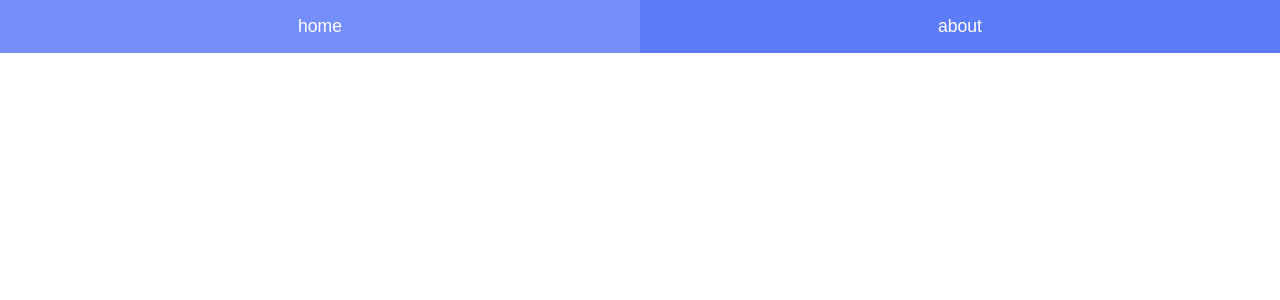
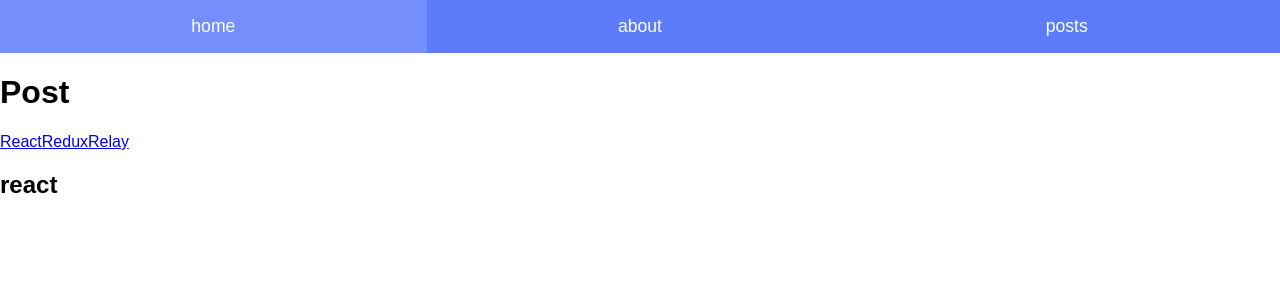
Before and after one commit to ygnoh/route-tutorial, a React (Create React App) app: page /posts/react in a window 1280 px wide. Shown: the top 300 px of the page. Built offline with nearby package versions, Linux system fonts and the light colour scheme.

Commit message:
posts component 내부에 route 추가 생성

```diff
--- a/src/App.js
+++ b/src/App.js
@@ -1,9 +1,10 @@
 import React from "react";
 import {BrowserRouter as Router, Route} from "react-router-dom";
 
+import Header from "./components/Header";
 import Home from "./routes/Home";
 import About from "./routes/About";
-import Header from "./components/Header";
+import Posts from "./routes/Posts";
 
 const App = () => {
 	return (
@@ -12,6 +13,7 @@
 				<Header />
 				<Route exact path="/" component={Home} />
 				<Route path="/about/:username" component={About} />
+				<Route path="/posts" component={Posts} />
 			</div>
 		</Router>
 	);
--- a/src/components/Header.js
+++ b/src/components/Header.js
@@ -7,6 +7,7 @@
         <div className="header">
             <Link className="item" to="/">home</Link>
             <Link className="item" to="/about">about</Link>
+            <Link className="item" to="/posts">posts</Link>
         </div>
     );
 };
--- a/src/routes/About.js
+++ b/src/routes/About.js
@@ -3,9 +3,10 @@
 const About = ({match}) => {
     return (
         <div>
+            {console.log(match)}
             {match.params.username}'s
         </div>
-    )
+    );
 };
 
 export default About
--- /dev/null
+++ b/src/routes/Posts.js
@@ -0,0 +1,24 @@
+import React from "react";
+import { Route, Link } from "react-router-dom";
+
+const Post = ({match}) => {
+    return (
+        <h2>
+            {match.params.title}
+        </h2>
+    )
+}
+
+const Posts = () => {
+    return (
+        <div>
+            <h1>Post</h1>
+            <Link to="/posts/react">React</Link>
+            <Link to="/posts/redux">Redux</Link>
+            <Link to="/posts/relay">Relay</Link>
+            <Route path="/posts/:title" component={Post} />
+        </div>
+    );
+};
+
+export default Posts
```
